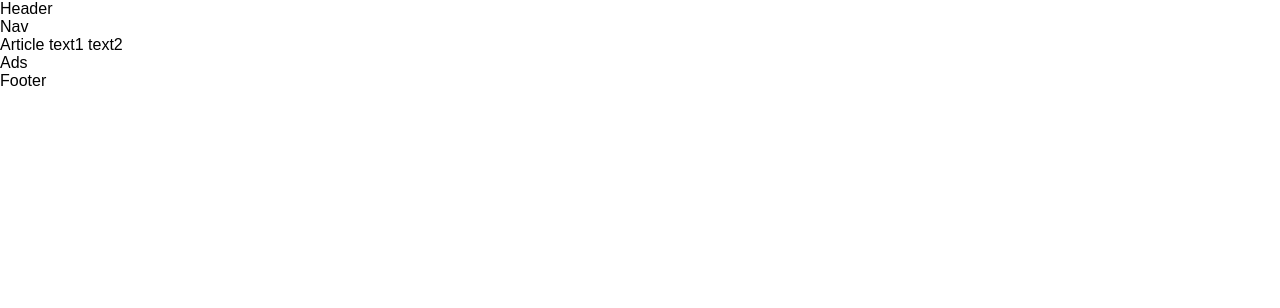
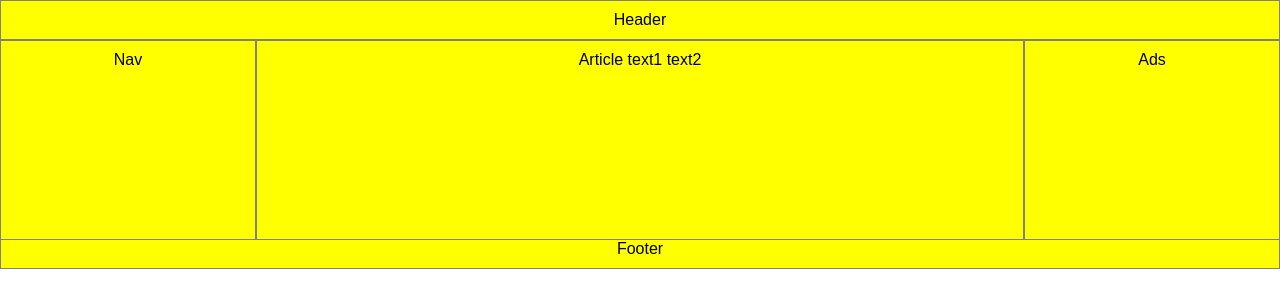
Before and after one commit to urniris/CS100_IntermediateHTMLCSS_Lab, a plain HTML site: page Lab1/index.html in a window 1280 px wide. Drawn offline with Linux system fonts and the light colour scheme.

Commit message:
add layout.css

```diff
--- a/Lab1/layout.css
+++ b/Lab1/layout.css
@@ -4,6 +4,54 @@
     box-sizing: border-box;
 
 }
+
 body {
     font-family: Arial, Helvetica, sans-serif;
 }
+
+header , nav , article , div , footer {
+    background-color: yellow;
+    padding: 10px;
+    border: 1px solid gray;
+    text-align: center;
+}
+
+header {
+    width: 100%;
+
+
+
+
+}
+
+footer {
+    width: 100%;
+
+
+
+}
+
+nav {
+    width: 20%;
+    height: 200px;
+    float: left;
+
+
+
+}
+
+article {
+    width: 60%;
+    height: 200px;
+    float:left
+
+
+}
+
+div {
+    width: 20%;
+    height: 200px;
+    float: left;
+
+
+}
```
Also changed, not shown: 1 other file.
